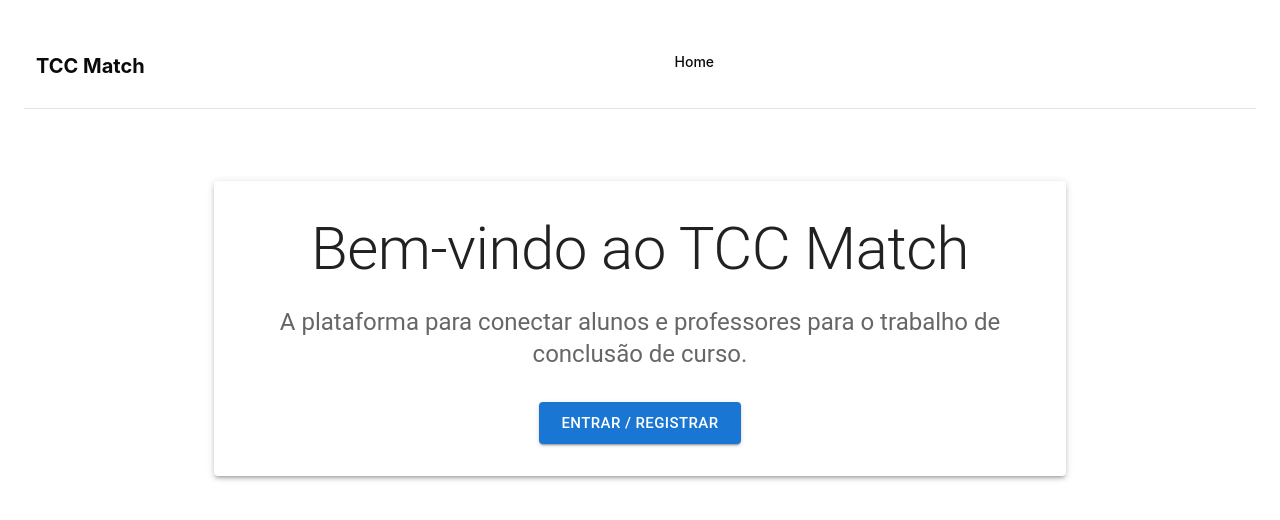
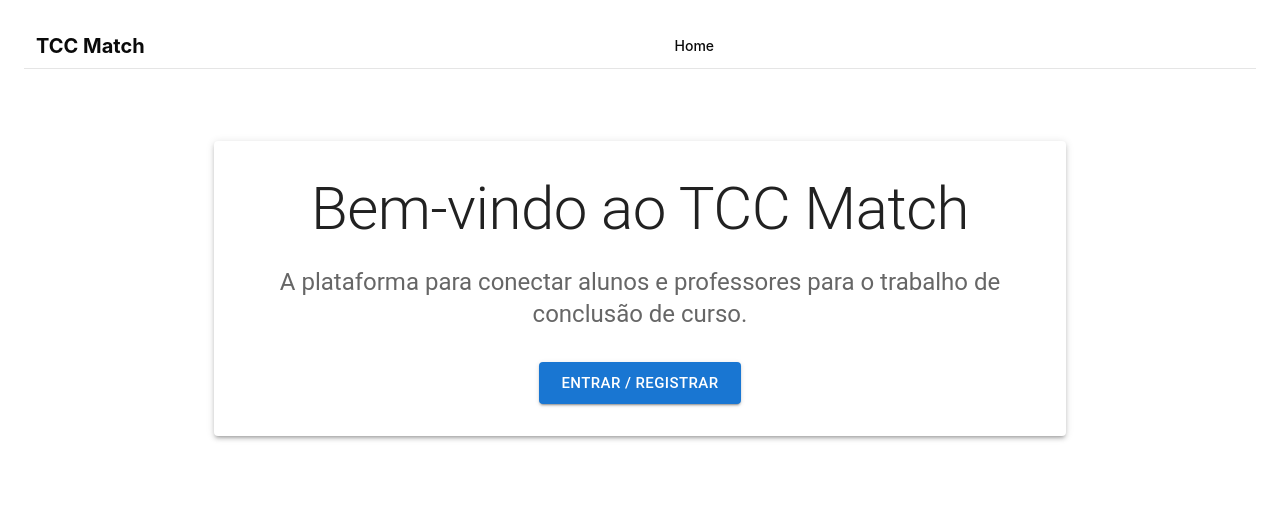
Before and after one commit to nikolasrailan/tcc-match, a Next.js app in the folder front/: page / in a window 1280 px wide. Shown: the top 520 px of the page. Built offline with nearby package versions, Linux system fonts and the light colour scheme.

Commit message:
corrigindo navabar

```diff
--- a/front/src/app/components/Navbar.js
+++ b/front/src/app/components/Navbar.js
@@ -4,13 +4,6 @@ import React, { useState, useEffect } from "react";
 import Link from "next/link";
 import { usePathname } from "next/navigation";
 import useAuth from "@/hooks/useAuth";
-import {
-  NavigationMenu,
-  NavigationMenuItem,
-  NavigationMenuLink,
-  NavigationMenuList,
-  navigationMenuTriggerStyle,
-} from "@/components/ui/navigation-menu";
 import {
   DropdownMenu,
   DropdownMenuContent,
@@ -20,6 +13,9 @@ import {
   DropdownMenuTrigger,
 } from "@/components/ui/dropdown-menu";
 import { Avatar, AvatarFallback, AvatarImage } from "@/components/ui/avatar";
+import { Button } from "@/components/ui/button";
+import { cn } from "@/lib/utils";
+import { navigationMenuTriggerStyle } from "@/components/ui/navigation-menu";
 
 export default function Navbar() {
   const [user, setUser] = useState(null);
@@ -27,11 +23,21 @@ export default function Navbar() {
   const pathname = usePathname();
 
   useEffect(() => {
+    // Check if window is defined (ensures this runs only on the client-side)
+    if (typeof window !== "undefined") {
       const storedUser = localStorage.getItem("user");
       if (storedUser) {
+        try {
           setUser(JSON.parse(storedUser));
+        } catch (e) {
+          console.error("Failed to parse user from localStorage", e);
+          setUser(null);
+          // consider clearing the invalid item from localStorage
+          // localStorage.removeItem("user");
+        }
       } else {
         setUser(null);
+      }
     }
   }, [pathname]);
 
@@ -49,62 +55,38 @@ export default function Navbar() {
       <Link href="/" className="text-xl font-bold">
         TCC Match
       </Link>
-      <NavigationMenu>
-        <NavigationMenuList>
-          <NavigationMenuItem>
-            <Link href="/" legacyBehavior passHref>
-              <NavigationMenuLink className={navigationMenuTriggerStyle()}>
+      <nav className="flex items-center gap-2">
+        <Link href="/" className={cn(navigationMenuTriggerStyle())}>
           Home
-              </NavigationMenuLink>
         </Link>
-          </NavigationMenuItem>
-          {user?.dadosAluno && (
-            <NavigationMenuItem>
-              <Link href="/aluno" legacyBehavior passHref>
-                <NavigationMenuLink className={navigationMenuTriggerStyle()}>
+        {!!user?.dadosAluno && (
+          <Link href="/aluno" className={cn(navigationMenuTriggerStyle())}>
             Minhas Ideias
-                </NavigationMenuLink>
           </Link>
-            </NavigationMenuItem>
         )}
-          {user?.dadosProfessor && (
-            <NavigationMenuItem>
-              <Link href="/professor" legacyBehavior passHref>
-                <NavigationMenuLink className={navigationMenuTriggerStyle()}>
+        {!!user?.dadosProfessor && (
+          <Link href="/professor" className={cn(navigationMenuTriggerStyle())}>
             Painel Professor
-                </NavigationMenuLink>
           </Link>
-            </NavigationMenuItem>
         )}
-          {user?.isAdmin && (
-            <NavigationMenuItem>
-              <Link href="/usuarios" legacyBehavior passHref>
-                <NavigationMenuLink className={navigationMenuTriggerStyle()}>
+        {!!user?.isAdmin && (
+          <Link href="/usuarios" className={cn(navigationMenuTriggerStyle())}>
             Admin
-                </NavigationMenuLink>
           </Link>
-            </NavigationMenuItem>
         )}
-
-          {user?.dadosAluno && (
-            <NavigationMenuItem>
-              <Link href="/professores" legacyBehavior passHref>
-                <NavigationMenuLink className={navigationMenuTriggerStyle()}>
+        {!!user?.dadosAluno && (
+          <Link
+            href="/professores"
+            className={cn(navigationMenuTriggerStyle())}
+          >
             Professores Disponíveis
-                </NavigationMenuLink>
           </Link>
-            </NavigationMenuItem>
         )}
-        </NavigationMenuList>
-      </NavigationMenu>
+      </nav>
 
       {user ? (
         <DropdownMenu>
-          <DropdownMenuTrigger>
-            <Avatar>
-              <AvatarFallback>{getInitials(user.nome)}</AvatarFallback>
-            </Avatar>
-          </DropdownMenuTrigger>
+          <DropdownMenuTrigger>{getInitials(user.nome)}</DropdownMenuTrigger>
           <DropdownMenuContent>
             <DropdownMenuLabel>{user.nome}</DropdownMenuLabel>
             <DropdownMenuSeparator />
```
Lines whose indentation alone changed are shown as unchanged.
